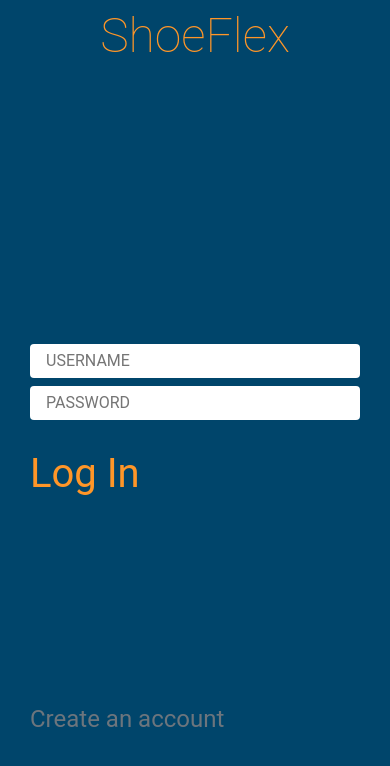
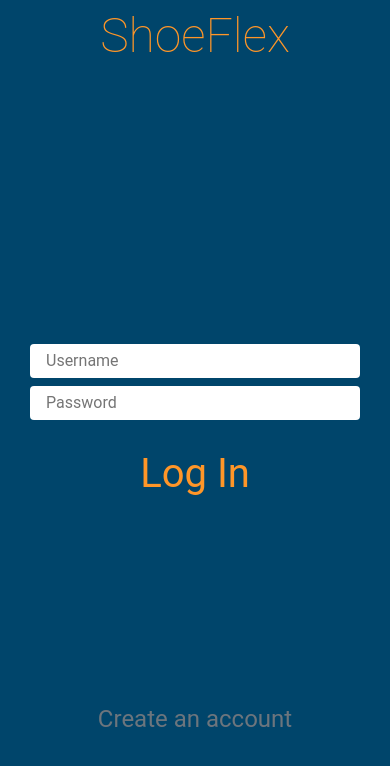
Before and after one commit to jamk-shopping-cart/online-store-react, a React (Create React App) app: page /signin in a window 390 px wide. Shown: the top 766 px of the page. Built offline with nearby package versions, Linux system fonts and the light colour scheme.

Commit message:
modified responsity for tablet views for login, register and product view

```diff
--- a/src/components/Collection.js
+++ b/src/components/Collection.js
@@ -8,7 +8,7 @@ class Collection extends Component {
     return (
       <React.Fragment>
         <Navigation count={this.props.count} />
-        <div className="container-full text-center top">
+        <div className="container text-center top">
           <div className="animated pulse mb-2">2018 Collection</div>
           <ItemList callback={this.props.callback} />
         </div>
--- a/src/components/DropList.css
+++ b/src/components/DropList.css
@@ -1,6 +1,6 @@
 .Dropdown-root {
   display: inline-block;
-  margin-left: 4em;
+/*margin-left: 4em;*/
 
 }
 
--- a/src/components/Item.js
+++ b/src/components/Item.js
@@ -5,13 +5,13 @@ import { Link } from './Router';
 const Item = ({ item, callback }) => {
   // console.log(item);
   return (
-    <div className="container-full d-flex animated fadeIn delay-1s" onClick={callback.bind(this, item)}>
+    <div className="container d-flex animated fadeIn delay-1s" onClick={callback.bind(this, item)}>
       <div className="row w-100 ml-auto mr-auto">
-        <p className="model col-12">{item.model}</p>
-        <Link className="col-12" to="iteminfo">
+        <p className="model col-12 col-lg-4">{item.model}</p>
+        <Link className="col-12 col-lg-4" to="iteminfo">
           <img src={item.imgUrl} alt="shoes model" width={300} />
         </Link>
-        <p className="price col-12">{item.price}</p>
+        <p className="price col-12 col-lg-4">{item.price}</p>
         <div className="col-8">
           <hr />
         </div>
--- a/src/components/Navigation.js
+++ b/src/components/Navigation.js
@@ -8,14 +8,13 @@ class Navigation extends Component {
     if (!this.props.count) {
       return (
         <div className="container-full">
-          <div className="row">
-            <nav className="navbar navbar-light fixed-top w-100">
+            <nav className="navbar navbar-light fixed-top">
               <div className="col-2 text-center">
                 <Link to="signin" className="navbar-brand">
                   <i className="fas fa-user" />
                 </Link>
               </div>
-              <div className="col-8 text-center">
+              <div className="col-8 col-md-6 col-lg-4 text-center">
                 <Link to="collection" className="navbar-brand">
                   <span className="header">ShoeFlex</span>
                 </Link>
@@ -26,7 +25,6 @@ class Navigation extends Component {
                 </Link>
               </div>
             </nav>
-          </div>
         </div>
       );
     } else {
--- a/src/components/Registration.js
+++ b/src/components/Registration.js
@@ -9,7 +9,7 @@ class Registration extends Component {
           <div className="title col-12 top-title align-self-start text-center">
             <Link to="collection">ShoeFlex</Link>
           </div>
-          <div className="form col-12 align-self-center">
+          <div className="form col-12 col-md-8 col-lg-6 align-self-center">
             <form>
               <input
                 id="email"
@@ -74,7 +74,7 @@ class Registration extends Component {
               </label>
             </form>
           </div>
-          <div className="subtitle col-12 align-self-center">
+          <div className="subtitle col-12 align-self-center text-center">
             <Link to="signin">
               <p>Create an account</p>
             </Link>
--- a/src/components/SignIn.js
+++ b/src/components/SignIn.js
@@ -4,18 +4,18 @@ import { Link } from './Router';
 class SignIn extends Component {
   render() {
     return (
-      <div className="container-fluid d-flex">
+      <div className="container-fluid d-flex text-center">
         <div className="row w-100 mx-auto">
           <div className="title col-12 top-title align-self-start text-center">
             <Link to="collection">ShoeFlex</Link>
           </div>
-          <div className="form col-12 align-self-center">
+          <div className="form col-12 col-md-8 col-lg-6 align-self-center">
             <form>
               <input
                 id="username"
                 className="w-100 d-block mb-2 pl-3 rounded border-0"
                 type="text"
-                placeholder="USERNAME"
+                placeholder="Username"
                 autoFocus
                 required
               />
@@ -23,7 +23,7 @@ class SignIn extends Component {
                 id="password"
                 className="w-100 d-block pl-3 rounded border-0"
                 type="password"
-                placeholder="PASSWORD"
+                placeholder="Password"
                 required
               />
             </form>
```
Also changed, not shown: src/components/ItemList.js (indentation only), 1 other file (tests, documents, lock files or other folders).
